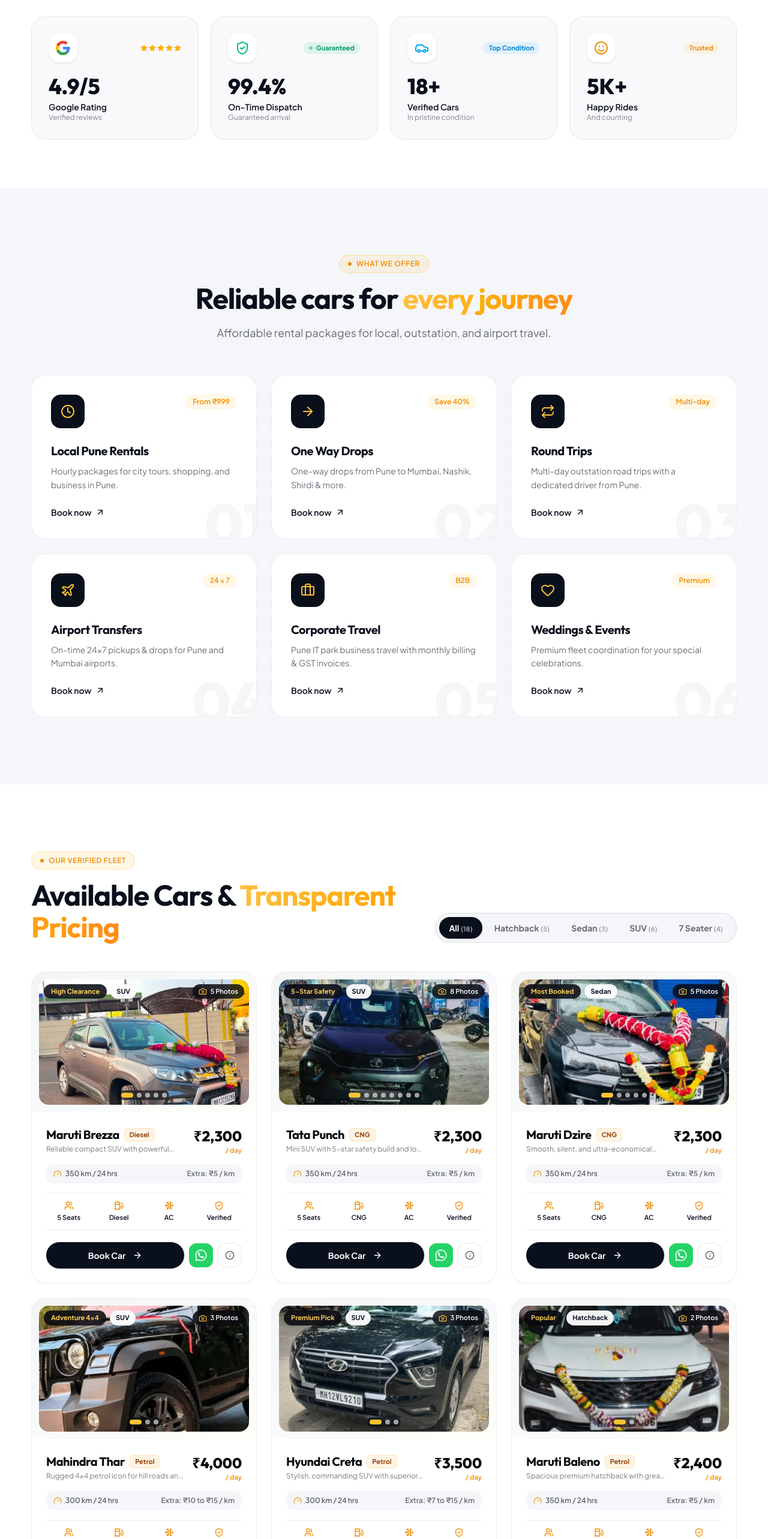
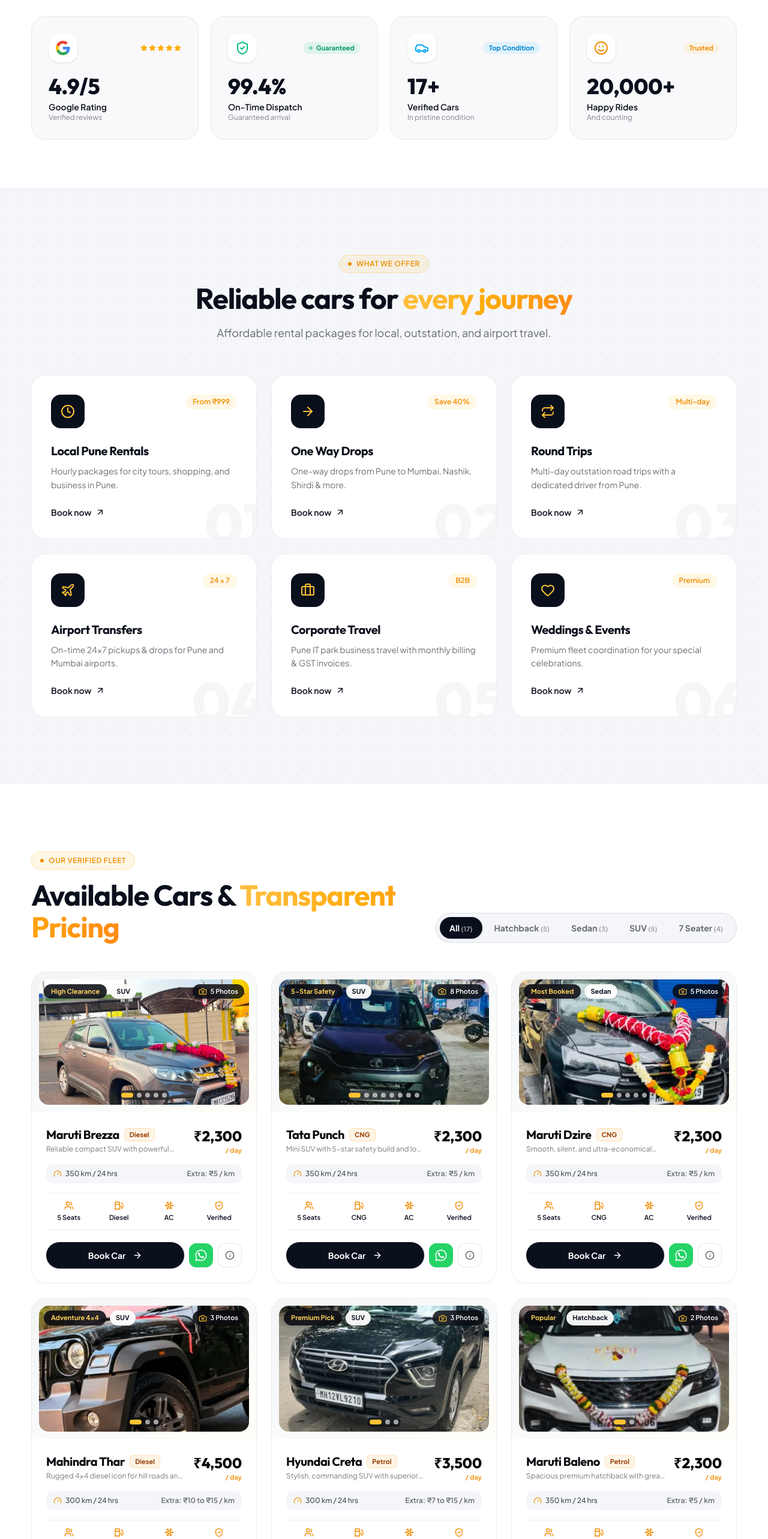
Before and after one commit to blazecodeprakhar/Shivsai-Car-Rental, a React (Vite) app: page / in a window 1280 px wide. Shown: the part 880-3446 px from the top of the page at 60% size. Built offline with nearby package versions, Linux system fonts and the light colour scheme.

Commit message:
Update fleet pricing, Thar specifications, WhyUs image, and stats counter

```diff
--- a/src/components/sections/WhyUs.jsx
+++ b/src/components/sections/WhyUs.jsx
@@ -13,7 +13,7 @@ export default function WhyUs() {
           <div className="relative mx-auto max-w-lg">
             <div className="absolute -inset-4 animate-spin-slow rounded-[2.5rem] border border-dashed border-brand-500/25" />
             <div className="relative overflow-hidden rounded-[2rem] border border-white/10">
-              <img src="/cars_assets/thar-diesel-42---550000/img-1.webp" alt="Shivsai Verified Fleet vehicle" loading="lazy" draggable={false} onContextMenu={(e) => e.preventDefault()} className="aspect-[4/5] w-full object-cover object-center transition-transform duration-[2s] hover:scale-105 pointer-events-none select-none" />
+              <img src="/cars_assets/creata---300000/img-1.webp" alt="Shivsai Verified Fleet vehicle" loading="lazy" draggable={false} onContextMenu={(e) => e.preventDefault()} className="aspect-[4/5] w-full object-cover object-center transition-transform duration-[2s] hover:scale-105 pointer-events-none select-none" />
               <div className="absolute inset-0 bg-linear-to-t from-ink-950/80 via-transparent to-transparent" />
               <div className="absolute inset-x-6 bottom-6">
                 <p className="font-display text-2xl font-bold text-white">10+ years on the road</p>
--- a/src/components/ui/Motion.jsx
+++ b/src/components/ui/Motion.jsx
@@ -60,7 +60,7 @@ export function Counter({ to, decimals = 0, suffix = '', duration = 2 }) {
   }, [inView, to, duration])
   return (
     <span ref={ref}>
-      {val.toFixed(decimals)}
+      {decimals > 0 ? val.toFixed(decimals) : Math.round(val).toLocaleString('en-IN')}
       {suffix}
     </span>
   )
--- a/src/data/content.js
+++ b/src/data/content.js
@@ -56,8 +56,8 @@ export const CITIES_LIST = [
 export const STATS = [
   { value: 4.9, decimals: 1, suffix: '/5', label: 'Google Rating', sub: 'Verified reviews' },
   { value: 99.4, decimals: 1, suffix: '%', label: 'On-Time Dispatch', sub: 'Guaranteed arrival' },
-  { value: 18, suffix: '+', label: 'Verified Cars', sub: 'In pristine condition' },
-  { value: 5, suffix: 'K+', label: 'Happy Rides', sub: 'And counting' },
+  { value: 17, suffix: '+', label: 'Verified Cars', sub: 'In pristine condition' },
+  { value: 20000, suffix: '+', label: 'Happy Rides', sub: 'And counting' },
 ]
 
 /* ─────────────── Services ─────────────── */
--- a/src/data/fleetData.js
+++ b/src/data/fleetData.js
@@ -99,14 +99,14 @@ export const FLEET = [
   },
   {
     sr: 4,
-    id: 'thar-petrol',
+    id: 'thar-diesel',
     name: 'Mahindra Thar',
     category: 'SUV',
-    variant: 'Petrol',
-    fuel: 'Petrol',
-    price: 4000,
+    variant: 'Diesel',
+    fuel: 'Diesel',
+    price: 4500,
     priceUnit: 'day',
-    priceDisplay: '₹4,000 / day',
+    priceDisplay: '₹4,500 / day',
     badge: 'Adventure 4x4',
     seats: 4,
     bags: 2,
@@ -119,7 +119,7 @@ export const FLEET = [
       '/cars_assets/mahindra-thar---400000/img-2.webp',
       '/cars_assets/mahindra-thar---400000/img-3.webp',
     ],
-    tagline: 'Rugged 4x4 petrol icon for hill roads and off-beat trips',
+    tagline: 'Rugged 4x4 diesel icon for hill roads and off-beat trips',
   },
   {
     sr: 5,
@@ -152,9 +152,9 @@ export const FLEET = [
     category: 'Hatchback',
     variant: 'Petrol',
     fuel: 'Petrol',
-    price: 2400,
+    price: 2300,
     priceUnit: 'day',
-    priceDisplay: '₹2,400 / day',
+    priceDisplay: '₹2,300 / day',
     badge: 'Popular',
     seats: 5,
     bags: 3,
@@ -168,41 +168,17 @@ export const FLEET = [
     ],
     tagline: 'Spacious premium hatchback with great legroom & comfort',
   },
+
   {
     sr: 7,
-    id: 'thar-diesel',
-    name: 'Mahindra Thar',
-    category: 'SUV',
-    variant: 'Diesel',
-    fuel: 'Diesel',
-    price: 5500,
-    priceUnit: 'day',
-    priceDisplay: '₹5,500 / day',
-    badge: 'Head Turner',
-    seats: 4,
-    bags: 2,
-    transmission: 'Manual',
-    kmLimit: '300 km / 24 hrs',
-    extraKm: '₹7 to ₹15 / km',
-    image: '/cars_assets/thar-diesel-42---550000/img-1.webp',
-    images: [
-      '/cars_assets/thar-diesel-42---550000/img-1.webp',
-      '/cars_assets/thar-diesel-42---550000/img-2.webp',
-      '/cars_assets/thar-diesel-42---550000/img-3.webp',
-      '/cars_assets/thar-diesel-42---550000/img-4.webp',
-    ],
-    tagline: 'Bold black Thar diesel with massive road presence',
-  },
-  {
-    sr: 8,
     id: 'swift-petrol',
     name: 'Maruti Swift',
     category: 'Hatchback',
     variant: 'Petrol',
     fuel: 'Petrol',
-    price: 2500,
+    price: 2300,
     priceUnit: 'day',
-    priceDisplay: '₹2,500 / day',
+    priceDisplay: '₹2,300 / day',
     badge: 'Latest Model',
     seats: 5,
     bags: 3,
@@ -222,7 +198,7 @@ export const FLEET = [
     tagline: 'Peppy, smooth petrol hatchback in top condition',
   },
   {
-    sr: 9,
+    sr: 8,
     id: 'ciaz-diesel',
     name: 'Maruti Ciaz',
     category: 'Sedan',
@@ -244,7 +220,7 @@ export const FLEET = [
     tagline: 'Extra legroom, huge boot space, and smooth highway ride',
   },
   {
-    sr: 10,
+    sr: 9,
     id: 'innova-crysta',
     name: 'Toyota Innova Crysta',
     category: '7 Seater',
@@ -266,7 +242,7 @@ export const FLEET = [
     tagline: 'The undisputed gold standard for luxury group travel',
   },
   {
-    sr: 11,
+    sr: 10,
     id: 'i20-petrol',
     name: 'Hyundai i20',
     category: 'Hatchback',
@@ -291,7 +267,7 @@ export const FLEET = [
     tagline: 'Refined engine, sleek European styling and comfort',
   },
   {
-    sr: 12,
+    sr: 11,
     id: 'carens-petrol',
     name: 'Kia Carens',
     category: '7 Seater',
@@ -314,7 +290,7 @@ export const FLEET = [
     tagline: 'Modern 3-row comfort for family vacations and weddings',
   },
   {
-    sr: 13,
+    sr: 12,
     id: 'mg-astor-petrol',
     name: 'MG Astor',
     category: 'SUV',
@@ -338,7 +314,7 @@ export const FLEET = [
     tagline: 'Luxury SUV equipped with skyroof and premium cabin',
   },
   {
-    sr: 14,
+    sr: 13,
     id: 'aura-cng',
     name: 'Hyundai Aura',
     category: 'Sedan',
@@ -361,7 +337,7 @@ export const FLEET = [
     tagline: 'Super fuel-efficient sedan for city tours & drops',
   },
   {
-    sr: 15,
+    sr: 14,
     id: 'ertiga-cng',
     name: 'Maruti Ertiga',
     category: '7 Seater',
@@ -389,7 +365,7 @@ export const FLEET = [
     tagline: 'Economical 7-seater available at ₹3,200/day or ₹15/km',
   },
   {
-    sr: 16,
+    sr: 15,
     id: 'i10-petrol',
     name: 'Hyundai Grand i10',
     category: 'Hatchback',
@@ -413,7 +389,7 @@ export const FLEET = [
     tagline: 'Nimble city hatchback, easy to navigate and park',
   },
   {
-    sr: 17,
+    sr: 16,
     id: 'swift-diesel',
     name: 'Maruti Swift',
     category: 'Hatchback',
@@ -436,7 +412,7 @@ export const FLEET = [
     tagline: 'Most affordable diesel hatchback with fantastic mileage',
   },
   {
-    sr: 18,
+    sr: 17,
     id: 'ertiga-diesel',
     name: 'Maruti Ertiga',
     category: '7 Seater',
```
